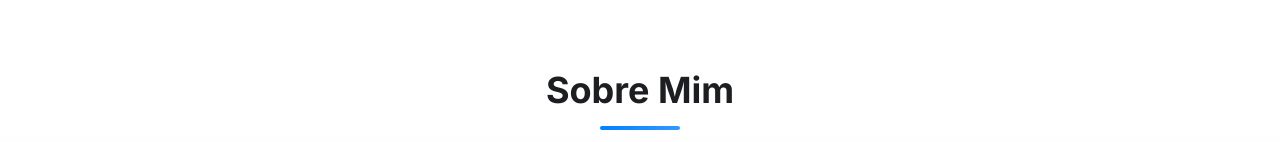
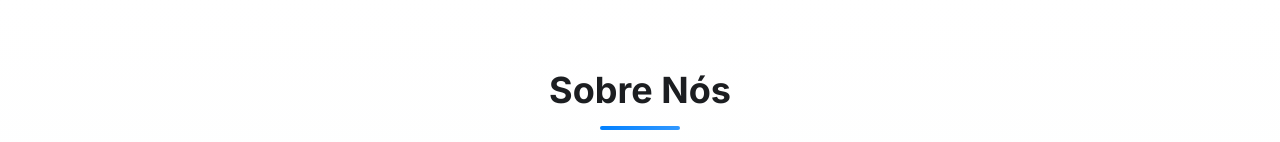
Before and after one commit to andresway1/adnove, a React (Vite) app: page / in a window 1280 px wide. Shown: the part 810-952 px from the top of the page. Built offline with nearby package versions, Linux system fonts and the light colour scheme.

Commit message:
Visual edit in Lovable
Edited UI in Lovable

```diff
--- a/src/components/About.tsx
+++ b/src/components/About.tsx
@@ -8,8 +8,8 @@ export default function About() {
         <div className="max-w-6xl mx-auto">
           {/* Section header */}
           <div className="text-center mb-12">
-            <h2 className="text-3xl sm:text-4xl font-heading font-bold text-foreground mb-4">
-              Sobre Mim
+            <h2 className="text-3xl sm:text-4xl font-heading font-bold text-foreground mb-4">Sobre Nós
+
             </h2>
             <div className="w-20 h-1 bg-gradient-primary mx-auto rounded-full" />
           </div>
```
